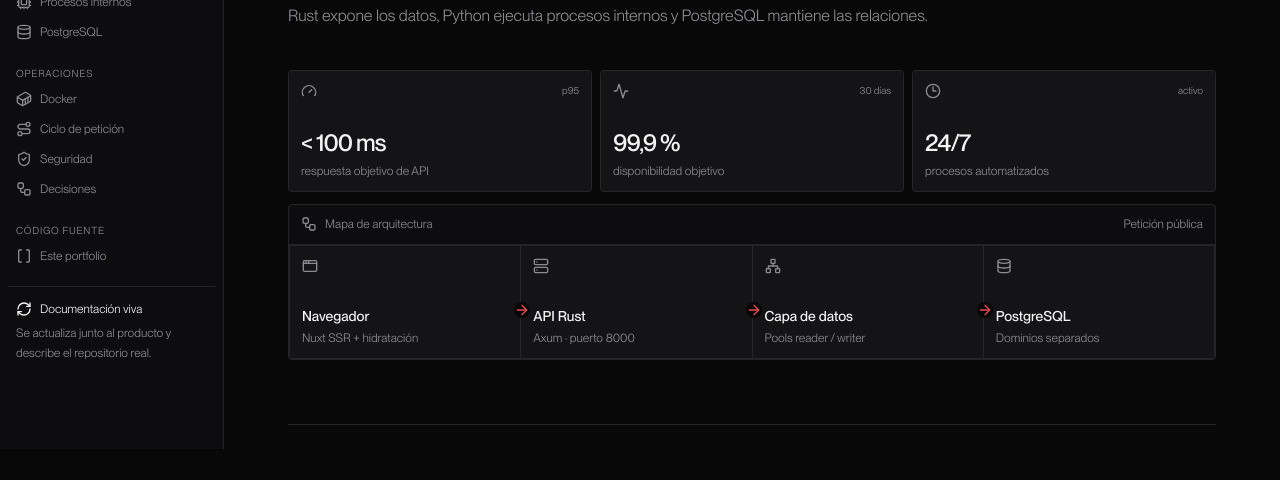
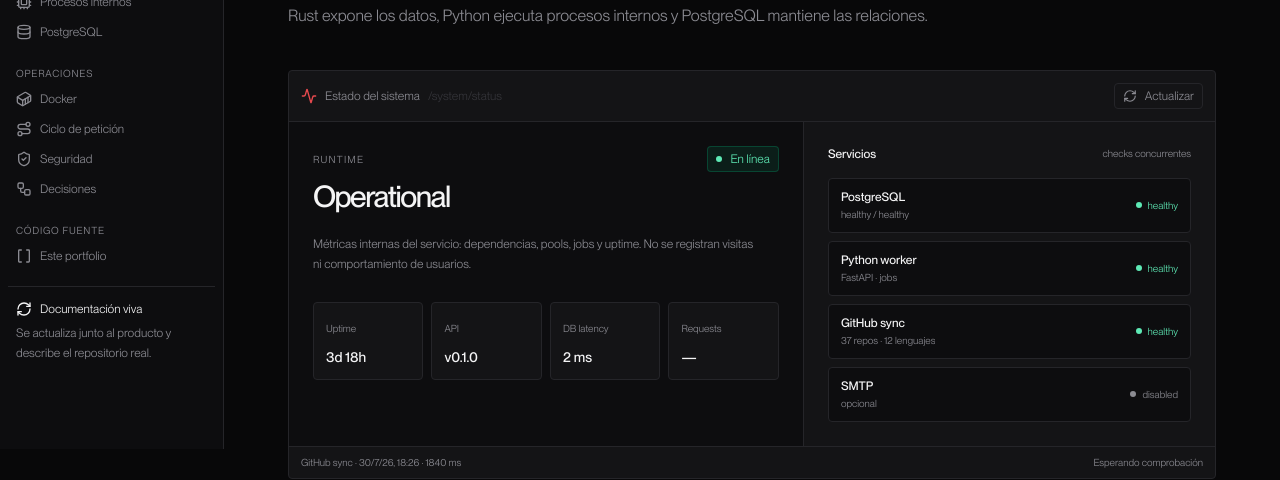
Before and after one commit to an0mal1a/portfolio, a Nuxt app in the folder frontend/: page /system in a window 1280 px wide. Shown: the part 352-832 px from the top of the page. Built offline with nearby package versions, Linux system fonts and the light colour scheme; no server answers.

Commit message:
feat: add system status on frontend

```diff
--- /dev/null
+++ b/frontend/app/components/SystemStatusPanel.vue
@@ -0,0 +1,173 @@
+<template>
+    <section
+        class="overflow-hidden rounded-sm border border-line bg-surface"
+        aria-labelledby="system-status-title"
+    >
+        <div
+            class="flex flex-wrap items-center justify-between gap-3 border-b border-line px-3 py-3"
+        >
+            <div class="flex items-center gap-2 text-xs text-muted">
+                <Activity :size="16" class="text-signal" />
+                <span id="system-status-title">Estado del sistema</span>
+                <span class="text-line-strong">/system/status</span>
+            </div>
+            <button
+                type="button"
+                class="inline-flex items-center gap-2 rounded-sm border border-line px-2 py-1 text-xs text-muted transition-colors hover:bg-surface-raised hover:text-ink disabled:cursor-wait disabled:opacity-60"
+                :disabled="loading"
+                @click="refresh"
+            >
+                <RefreshCw :size="14" :class="loading ? 'animate-spin' : ''" />
+                Actualizar
+            </button>
+        </div>
+
+        <div class="grid gap-px bg-line md:grid-cols-[1.25fr_1fr]">
+            <div class="bg-background-secondary p-5 sm:p-6">
+                <div class="flex items-start justify-between gap-4">
+                    <div>
+                        <span class="text-[10px] uppercase tracking-[0.12em] text-muted"
+                            >Runtime</span
+                        >
+                        <strong class="mt-2 block text-3xl font-medium tracking-[-0.05em]"
+                            >{{ current.status === "operational" ? "Operational" : "Degraded" }}</strong
+                        >
+                    </div>
+                    <span
+                        class="flex items-center gap-2 rounded-sm border px-2 py-1 text-xs"
+                        :class="current.status === 'operational' ? 'border-emerald-500/25 bg-emerald-500/10 text-emerald-300' : 'border-amber-500/25 bg-amber-500/10 text-amber-300'"
+                    >
+                        <i class="size-1.5 rounded-full bg-current" />
+                        {{ loading ? "Comprobando" : "En línea" }}
+                    </span>
+                </div>
+                <p class="mt-5 mb-0 max-w-md text-xs leading-5 text-muted">
+                    Métricas internas del servicio: dependencias, pools, jobs y
+                    uptime. No se registran visitas ni comportamiento de usuarios.
+                </p>
+                <div class="mt-7 grid grid-cols-2 gap-2 sm:grid-cols-4">
+                    <div class="rounded-sm border border-line bg-surface p-3">
+                        <span class="text-[10px] text-muted">Uptime</span>
+                        <strong class="mt-2 block text-sm font-medium">{{ formatUptime(current.uptime_seconds) }}</strong>
+                    </div>
+                    <div class="rounded-sm border border-line bg-surface p-3">
+                        <span class="text-[10px] text-muted">API</span>
+                        <strong class="mt-2 block text-sm font-medium">v{{ current.api_version }}</strong>
+                    </div>
+                    <div class="rounded-sm border border-line bg-surface p-3">
+                        <span class="text-[10px] text-muted">DB latency</span>
+                        <strong class="mt-2 block text-sm font-medium">{{ current.services.database.latency_ms ?? "—" }}<span v-if="current.services.database.latency_ms !== null"> ms</span></strong>
+                    </div>
+                    <div class="rounded-sm border border-line bg-surface p-3">
+                        <span class="text-[10px] text-muted">Requests</span>
+                        <strong class="mt-2 block text-sm font-medium">{{ current.requests_served ?? "—" }}</strong>
+                    </div>
+                </div>
+            </div>
+
+            <div class="bg-surface p-5 sm:p-6">
+                <div class="mb-4 flex items-center justify-between">
+                    <span class="text-xs font-medium">Servicios</span>
+                    <span class="text-[10px] text-muted">checks concurrentes</span>
+                </div>
+                <div class="space-y-2">
+                    <ServiceRow label="PostgreSQL" :service="current.services.database" :detail="`${current.services.database.reader_pool.status} / ${current.services.database.writer_pool.status}`" />
+                    <ServiceRow label="Python worker" :service="current.services.python_worker" detail="FastAPI · jobs" />
+                    <ServiceRow label="GitHub sync" :service="current.github" :detail="`${current.github.repositories} repos · ${current.github.languages} lenguajes`" />
+                    <ServiceRow label="SMTP" :service="current.services.smtp" detail="opcional" />
+                </div>
+            </div>
+        </div>
+
+        <div class="flex flex-wrap items-center justify-between gap-2 border-t border-line px-3 py-2 text-[10px] text-muted">
+            <span v-if="current.github.last_sync">GitHub sync · {{ formatDate(current.github.last_sync) }} · {{ current.github.duration_ms ?? "—" }} ms</span>
+            <span v-else>GitHub sync · sin ejecuciones registradas</span>
+            <span>{{ lastChecked ? `Comprobado ${formatDate(lastChecked)}` : "Esperando comprobación" }}</span>
+        </div>
+    </section>
+</template>
+
+<script setup lang="ts">
+import { Activity, RefreshCw } from "@lucide/vue";
+
+type Service = {
+    status: string;
+    latency_ms?: number | null;
+    detail?: string | null;
+    reader_pool?: Service;
+    writer_pool?: Service;
+};
+
+type SystemStatus = {
+    status: string;
+    api_version: string;
+    requests_served: number | null;
+    uptime_seconds: number;
+    generated_at: string;
+    services: { database: Service & { latency_ms?: number | null }; python_worker: Service; smtp: Service };
+    github: Service & { last_sync?: string | null; repositories: number; languages: number; duration_ms?: number | null };
+};
+
+const ServiceRow = defineComponent({
+    props: {
+        label: { type: String, required: true },
+        service: { type: Object as PropType<Service>, required: true },
+        detail: { type: String, required: true },
+    },
+    setup(props) {
+        return () => h("div", { class: "flex items-center justify-between gap-3 rounded-sm border border-line bg-background-secondary px-3 py-2.5" }, [
+            h("div", { class: "min-w-0" }, [h("strong", { class: "block truncate text-xs font-medium" }, props.label), h("span", { class: "mt-0.5 block truncate text-[10px] text-muted" }, props.detail)]),
+            h("span", { class: `flex shrink-0 items-center gap-1.5 text-[10px] ${props.service.status === 'healthy' || props.service.status === 'operational' ? 'text-emerald-300' : props.service.status === 'disabled' ? 'text-muted' : 'text-amber-300'}` }, [h("i", { class: "size-1.5 rounded-full bg-current" }), props.service.status]),
+        ]);
+    },
+});
+
+const fallback: SystemStatus = {
+    status: "operational",
+    api_version: "0.1.0",
+    requests_served: null,
+    uptime_seconds: 3 * 86400 + 18 * 3600,
+    generated_at: new Date().toISOString(),
+    services: {
+        database: { status: "healthy", latency_ms: 2, reader_pool: { status: "healthy" }, writer_pool: { status: "healthy" } },
+        python_worker: { status: "healthy" },
+        smtp: { status: "disabled" },
+    },
+    github: { status: "healthy", last_sync: new Date().toISOString(), repositories: 37, languages: 12, duration_ms: 1840 },
+};
+
+const current = ref<SystemStatus>(fallback);
+const loading = ref(false);
+const lastChecked = ref<string | null>(null);
+let timer: ReturnType<typeof setInterval> | undefined;
+
+const refresh = async () => {
+    loading.value = true;
+    try {
+        const config = useRuntimeConfig();
+        const base = config.public.apiBase || "https://rust-api.impablo.dev";
+        const response = await $fetch<SystemStatus>(`${base}/system/status`);
+        current.value = response;
+        lastChecked.value = new Date().toISOString();
+    } catch {
+        // The fallback keeps the documentation useful while the API is restarting.
+    } finally {
+        loading.value = false;
+    }
+};
+
+const formatUptime = (seconds: number) => {
+    const days = Math.floor(seconds / 86400);
+    const hours = Math.floor((seconds % 86400) / 3600);
+    return `${days}d ${hours}h`;
+};
+
+const formatDate = (value: string) =>
+    new Intl.DateTimeFormat("es-ES", { dateStyle: "short", timeStyle: "short" }).format(new Date(value));
+
+onMounted(() => {
+    refresh();
+    timer = setInterval(refresh, 30_000);
+});
+onBeforeUnmount(() => timer && clearInterval(timer));
+</script>
--- a/frontend/app/pages/system.vue
+++ b/frontend/app/pages/system.vue
@@ -165,31 +165,7 @@
                             internos y PostgreSQL mantiene las relaciones.
                         </p>
 
-                        <div class="mt-10 grid gap-2 sm:grid-cols-3">
-                            <div
-                                v-for="metric in metrics"
-                                :key="metric.label"
-                                class="rounded-sm border border-line bg-surface p-3"
-                            >
-                                <div
-                                    class="flex items-center justify-between text-muted"
-                                >
-                                    <component
-                                        :is="metric.icon"
-                                        :size="16"
-                                    /><span class="text-[10px]">{{
-                                        metric.change
-                                    }}</span>
-                                </div>
-                                <strong
-                                    class="mt-7 block text-2xl font-medium tracking-[-0.04em]"
-                                    >{{ metric.value }}</strong
-                                >
-                                <span class="mt-1 block text-xs text-muted">{{
-                                    metric.label
-                                }}</span>
-                            </div>
-                        </div>
+                        <SystemStatusPanel class="mt-10" />
 
                         <section
                             class="mt-3 overflow-hidden rounded-sm border border-line bg-background-secondary"
@@ -303,7 +279,7 @@
                                 <ArrowUpRight :size="16" />
                             </a>
                             <span class="rounded-sm border border-line bg-surface px-2 py-1 text-xs text-muted"
-                                >7 rutas públicas</span
+                                >8 rutas públicas</span
                             >
                         </div>
                         <div
@@ -885,6 +861,11 @@ const endpoints = [
         path: "/",
         detail: "Health check raíz para monitores y comprobaciones manuales.",
     },
+    {
+        method: "GET",
+        path: "/system/status",
+        detail: "Estado concurrente de base de datos, worker, GitHub y SMTP.",
+    },
 ];
 
 const workerSteps = [
```
